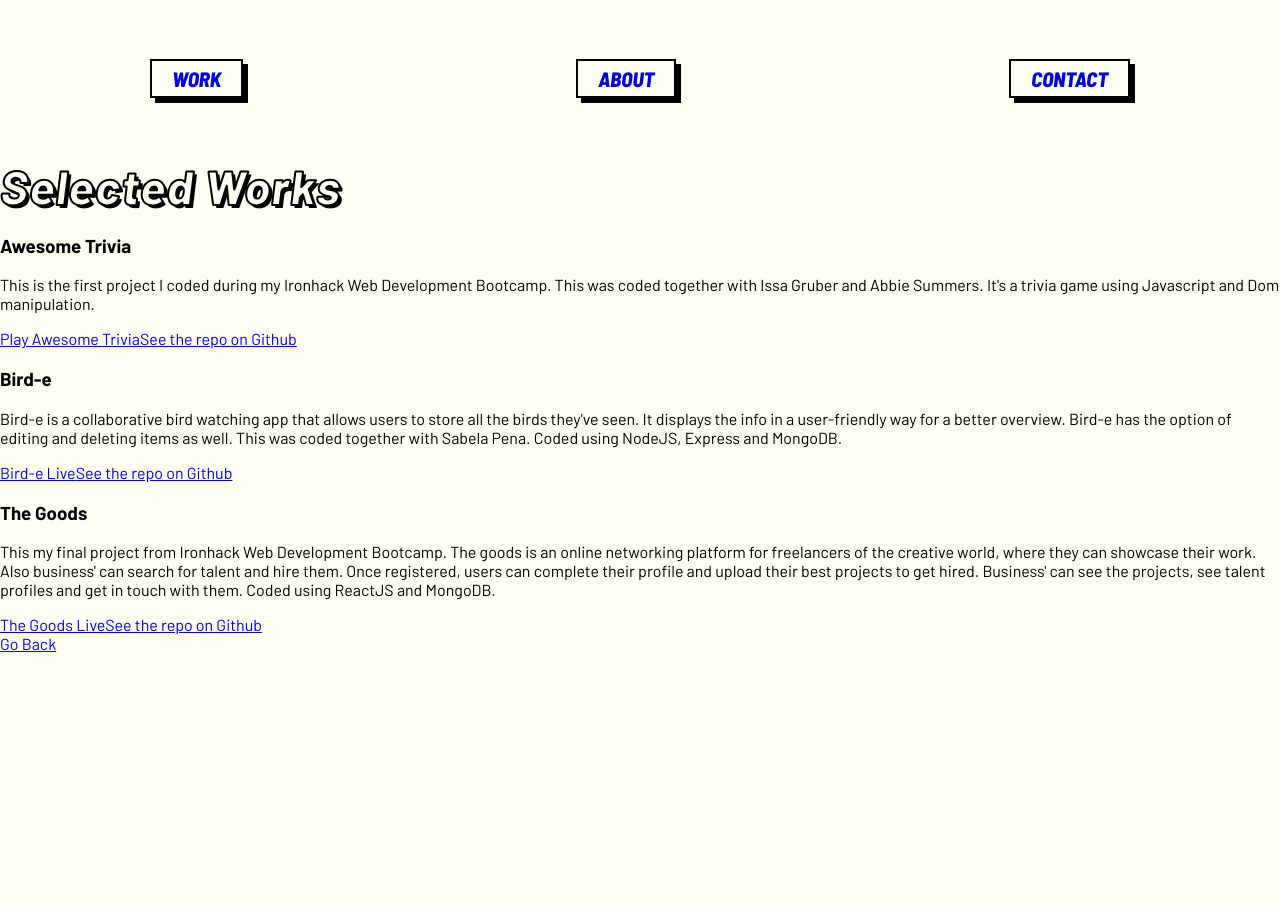
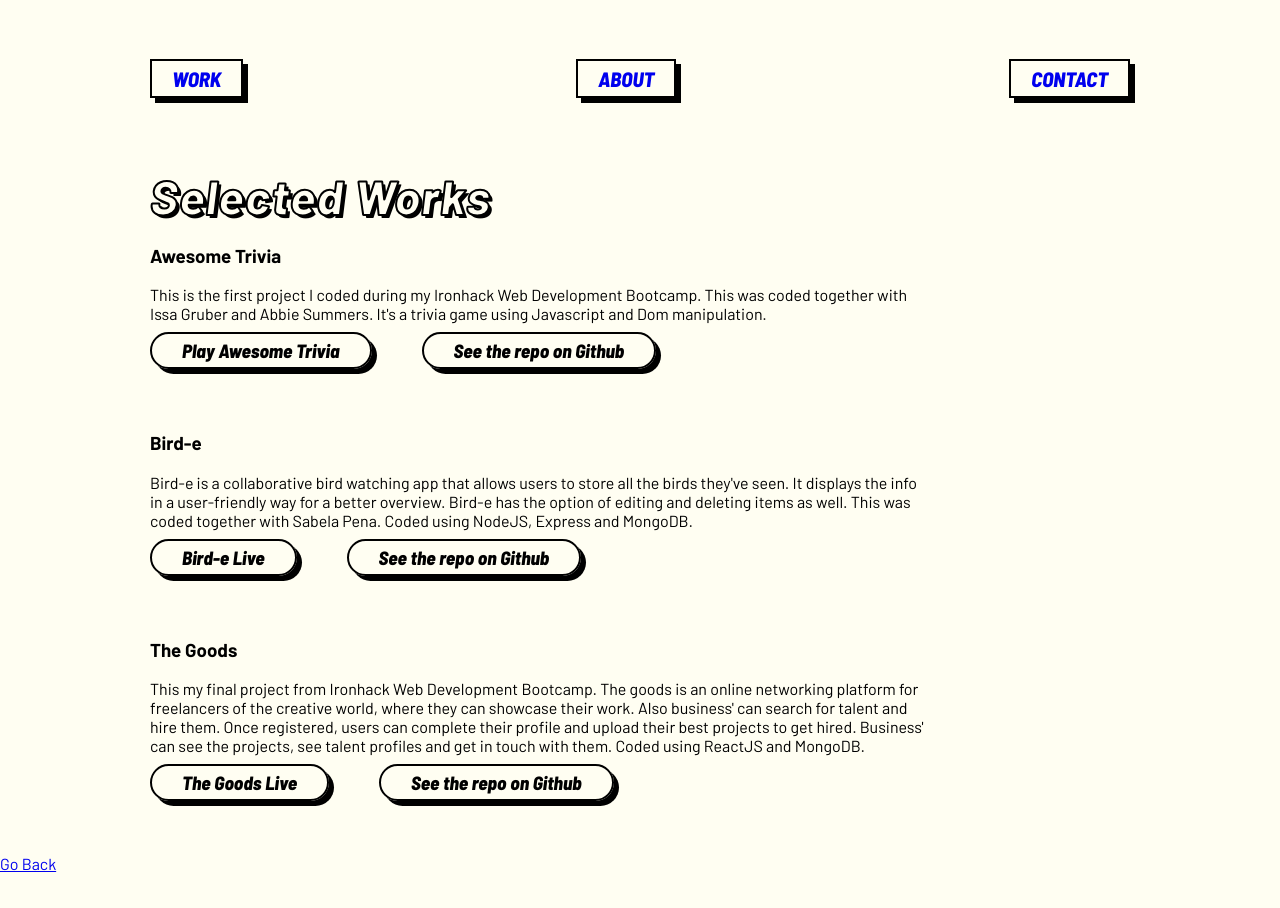
Before and after one commit to ihatepineapple/portfolio, a React (Create React App) app: page /work in a window 1280 px wide. Shown: the top 908 px of the page. Before the commit the page ends 800 px from the top, so only its background shows below. Built offline with nearby package versions, Linux system fonts and the light colour scheme; a web font is replaced by a local one.

Commit message:
about me styled

```diff
--- a/src/components/About.js
+++ b/src/components/About.js
@@ -6,24 +6,26 @@ const About = () => {
     return (
         <div>
             <NavBar />
-            <div>
+            <div className="wrapper">
+                <div className="article-wrap">
                     <h2>Who am I?</h2>
-                <p>My name is Irene Asensio. I’m from Barcelona, and have been living in Amsterdam for almost 8 years.
+                    <p className="about-info">My name is Irene Asensio. I’m from Barcelona, and have been living in Amsterdam for almost 8 years.
                     I recently did a career switch from Graphic Design to Web Development. I could define myself as creative and responsible.
                     I am a problem solver but also very empathic- I always try to check all sides of a problem from different angles to approach
                     the best solution.</p>
                 </div>
-            <div>
+                <div className="article-wrap">
                     <h2>Technologies</h2>
-                <p><span>Front End:</span>HTML, CSS, , SCSS, JavaScript (ES6), React, Bootstrap
-                <span>Back End:</span>ExpressJs, NodeJS, MongoDb
-                <span>Other Softwares:</span>
+                    <p className="about-info"><span>Front End: </span>HTML, CSS, , SCSS, JavaScript (ES6), React <br/>
+                    <span>Back End: </span>ExpressJS, NodeJS, MongoDB <br/>
+                    <span>Other Softwares: </span>
                     Adobe Photoshop, Adobe Illustrator, Adobe InDesign, Version Control (Git and Github)
                     </p>
-                <Link to="https://www.linkedin.com/in/ireneasensio/">Check my Linkedin</Link>
-                <Link to="https://github.com/ihatepineapple">Check my Github</Link>
+                    <Link to="#" className="btn-round">Check my Linkedin</Link>
+                    <Link to="#" className="btn-round">Check my Github</Link>
                 </div>
-            <Link to="/">Go Back</Link>
+                <Link to="/" className="menu-btn">Go Back</Link>
+            </div>
         </div>
     )
 
--- a/src/components/Home.js
+++ b/src/components/Home.js
@@ -8,7 +8,7 @@ function Home() {
     return (
         <div>
             <NavBar />
-            <div className="home-wrapper">
+            <div className="wrapper">
                 <h1>Hello, <br />I'm Irene</h1>
                 <h2>Full Stack Developer</h2>
             </div>
--- a/src/components/Work.js
+++ b/src/components/Work.js
@@ -6,36 +6,36 @@ function Work() {
     return (
         <div>
         <NavBar />
-        <div>
+        <div className="wrapper">
             <h2>Selected Works</h2>
-            <article>
+            <article className="article-wrap">
                 <h3>Awesome Trivia</h3>
                 <p>This is the first project I coded during my Ironhack Web Development Bootcamp.
                 This was coded together with Issa Gruber and Abbie Summers.
                 It's a trivia game using Javascript and Dom manipulation.</p>
-                <Link to="#">Play Awesome Trivia</Link>
-                <Link to="#">See the repo on Github</Link>
+                <Link to="#" className="btn-round">Play Awesome Trivia</Link>
+                <Link to="#" className="btn-round">See the repo on Github</Link>
             </article>
 
-            <article>
+            <article className="article-wrap">
                 <h3>Bird-e</h3>
                 <p>Bird-e is a collaborative bird watching app that allows users to store all the birds they've seen.
                 It displays the info in a user-friendly way for a better overview. Bird-e has the option of editing and deleting items as well.
                 This was coded together with Sabela Pena.
                 Coded using NodeJS, Express and MongoDB.</p>
-                <Link to="#">Bird-e Live</Link>
-                <Link to="#">See the repo on Github</Link>
+                <Link to="#" className="btn-round">Bird-e Live</Link>
+                <Link to="#" className="btn-round">See the repo on Github</Link>
             </article>
 
-            <article>
+            <article className="article-wrap">
                 <h3>The Goods</h3>
                 <p>This my final project from Ironhack Web Development Bootcamp.
                 The goods is an online networking platform for freelancers of the creative world, where they can showcase their work.
                 Also business' can search for talent and hire them. Once registered, users can complete their profile and upload their best projects to get hired.
                 Business' can see the projects, see talent profiles and get in touch with them.
                 Coded using ReactJS and MongoDB.</p>
-                <Link to="#">The Goods Live</Link>
-                <Link to="#">See the repo on Github</Link>
+                <Link to="#" className="btn-round">The Goods Live</Link>
+                <Link to="#" className="btn-round">See the repo on Github</Link>
             </article>
         </div>
 
--- a/src/stylesheets/styles.css
+++ b/src/stylesheets/styles.css
@@ -4,6 +4,7 @@
 body {
   background-color: #fffef2;
   font-family: "Barlow", sans-serif;
+  margin-bottom: 100px;
 }
 
 .navbar-list {
@@ -17,7 +18,7 @@ body {
   list-style-type: none;
 }
 
-.navbar-list .menu-btn {
+.menu-btn {
   font-family: "Barlow Semi Condensed";
   font-weight: 800;
   font-style: italic;
@@ -30,16 +31,18 @@ body {
   box-shadow: 5px 5px 0px 0px black;
 }
 
-.navbar-list .menu-btn:visited {
+.menu-btn:visited {
   color: black;
 }
 
-.navbar-list .menu-btn:hover {
+.menu-btn:hover {
+  color: #fffef2;
   -webkit-box-shadow: none;
   box-shadow: none;
+  background-color: black;
 }
 
-.home-wrapper {
+.wrapper {
   padding: 10px 150px;
 }
 
@@ -62,4 +65,44 @@ h2 {
   -webkit-text-stroke: 2px black;
   text-shadow: 3px 3px black;
 }
+
+.article-wrap {
+  padding-right: 200px;
+  padding-bottom: 50px;
+}
+
+.article-wrap .about-info {
+  font-size: 1.5em;
+  line-height: 1.5em;
+}
+
+.article-wrap .about-info span {
+  font-weight: 700;
+}
+
+.btn-round {
+  font-family: "Barlow Semi Condensed";
+  font-weight: 800;
+  font-style: italic;
+  font-size: 1.2em;
+  color: black;
+  text-decoration: none;
+  border: 2px solid black;
+  padding: 5px 30px;
+  margin-right: 50px;
+  border-radius: 50px;
+  -webkit-box-shadow: 5px 5px 0px 0px black;
+  box-shadow: 5px 5px 0px 0px black;
+}
+
+.btn-round:visited {
+  color: black;
+}
+
+.btn-round:hover {
+  color: #fffef2;
+  -webkit-box-shadow: none;
+  box-shadow: none;
+  background-color: black;
+}
 /*# sourceMappingURL=styles.css.map */
--- a/src/stylesheets/styles.scss
+++ b/src/stylesheets/styles.scss
@@ -12,9 +12,18 @@
     color: #fffef2;
 }
 
+@mixin btn-hover {
+    @include offwhite;
+    -webkit-box-shadow: none;
+    -moz-box-shadow: none;
+    box-shadow: none;
+    background-color: black;
+}
+
 body {
     background-color: #fffef2;
     font-family: "Barlow", sans-serif;
+    margin-bottom: 100px;
 }
 
 .navbar-list {
@@ -22,6 +31,7 @@ body {
     @include flex;
     justify-content: space-between;
     list-style-type: none;
+}
 
 .menu-btn {
     font-family: "Barlow Semi Condensed";
@@ -42,13 +52,10 @@ body {
 }
 
 .menu-btn:hover {
-        -webkit-box-shadow: none;
-        -moz-box-shadow: none;
-        box-shadow: none;
-    }
+    @include btn-hover;
 }
 
-.home-wrapper {
+.wrapper {
     padding: 10px 150px;
 }
 
@@ -70,5 +77,41 @@ h2 {
     font-size: 3em;
     -webkit-text-stroke: 2px black;
     text-shadow: 3px 3px black;
+}
 
+.article-wrap {
+    padding-right: 200px;
+    padding-bottom: 50px;
+    .about-info {
+        font-size: 1.5em;
+        line-height: 1.5em;
+
+        span {
+            font-weight: 700;
         }
+    }
+}
+
+.btn-round {
+    font-family: "Barlow Semi Condensed";
+    font-weight: 800;
+    font-style: italic;
+    font-size: 1.2em;
+    color: black;
+    text-decoration: none;
+    border: 2px solid black;
+    padding: 5px 30px;
+    margin-right: 50px;
+    border-radius: 50px;
+    -webkit-box-shadow: 5px 5px 0px 0px rgba(0,0,0,1);
+    -moz-box-shadow: 5px 5px 0px 0px rgba(0,0,0,1);
+    box-shadow: 5px 5px 0px 0px rgba(0,0,0,1);
+}
+
+.btn-round:visited {
+    color: black;
+}
+
+.btn-round:hover {
+    @include btn-hover;
+}
```
Also changed, not shown: 2 other files (tests, documents, lock files or other folders). Lines whose indentation alone changed are shown as unchanged.
